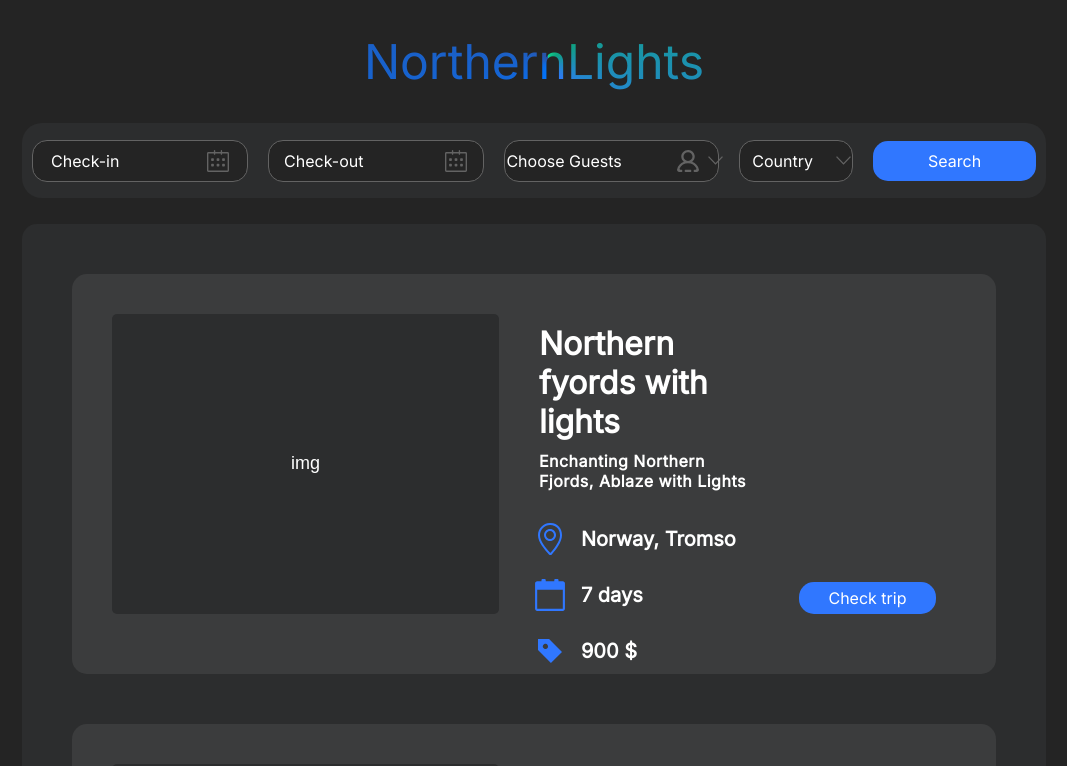
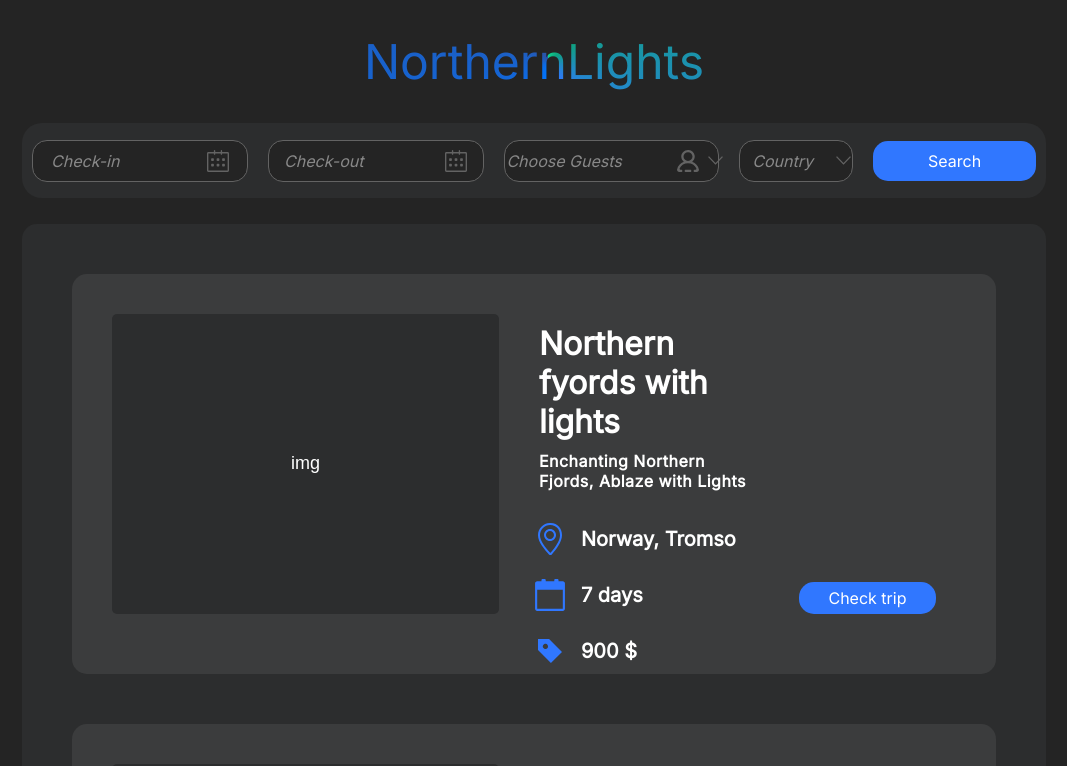
Before and after one commit to immunedev/NorthernLights, a React (Vite) app: page / in a window 1280 px wide. Shown: the top 766 px of the page, without its empty margins (106-1173 px from the left). Built offline with nearby package versions, Linux system fonts and the light colour scheme.

Commit message:
date picker strugle

```diff
--- a/src/DatePicker.jsx
+++ b/src/DatePicker.jsx
@@ -1,21 +1,59 @@
-import React, { useState } from "react";
+import React, { useState, useRef, useEffect } from "react";
 import { ReactComponent as CalenderIcon } from "./assets/calender.svg";
 
+export default function DateForm({ placeholder }) {
+  const [startDate, setStartDate] = useState(null);
+  const [isDatePickerOpen, setDatePickerOpen] = useState(false);
+  const datePickerRef = useRef(null);
 
-export default function DateForm({ placeholder }) {
-    const [value, setValue] = useState('');
+  const handleIconClick = () => {
+    setDatePickerOpen(true);
+  };
+
+  const handleDateChange = (event) => {
+
+    const selectedDate = event.target.value;
 
 
-    React.useEffect(() => {
-        setValue(placeholder);
-    }, [placeholder]);
+    setStartDate(selectedDate);
+    setDatePickerOpen(false);
+  };
 
-    return (
-        <div className="date-picker-form">
-            <div className="date-text">{value}</div>
-            <div className="icon-help">
-                <CalenderIcon className="calender-icon"></CalenderIcon>
-            </div>
+  const handleFormClick = () => {
+    setDatePickerOpen(true);
+  };
+
+
+  useEffect(() => {
+    function handleClickOutside(event) {
+      if (datePickerRef.current && !datePickerRef.current.contains(event.target)) {
+        setDatePickerOpen(false);
+      }
+    }
+
+    document.addEventListener("mousedown", handleClickOutside);
+    return () => {
+      document.removeEventListener("mousedown", handleClickOutside);
+    };
+  }, [datePickerRef]);
+
+  const handlePlaceholder = () => {
+    return startDate ? startDate : placeholder;
+  };
+
+  return (
+    <div className="date-picker-form" onClick={handleFormClick}>
+      <div className="date-text" onClick={handleFormClick}>
+        {handlePlaceholder()}
+      </div>
+      {isDatePickerOpen && (
+        <div ref={datePickerRef}>
+          <input type="date" value={startDate || ""} onChange={handleDateChange} />
         </div>
-    );
+      )}
+      <div className="icon-help">
+        <CalenderIcon className="calender-icon" onClick={handleIconClick} />
+      </div>
+    </div>
+  );
 }
--- a/src/index.css
+++ b/src/index.css
@@ -917,4 +917,45 @@ input[type=text]:focus {
 
 .button-summary:active {
   filter: brightness(0.6);
+}
+
+.date-form-component {
+  display: inline;
+}
+
+.date-picker-form {
+  position: relative;
+}
+
+.date-text {
+  color: #888;
+  font-style: italic;
+}
+
+.country-text {
+  color: #888;
+  font-style: italic;
+}
+
+input[type=date] {
+  color: #888;
+  font-style: italic;
+  display: flex;
+  align-items: center;
+  align-content: center;
+  justify-content: center;
+  background-color: #242424;
+  border: none;
+}
+
+.icon-help {
+  cursor: pointer;
+}
+
+.date-div {
+  display: flex;
+  align-items: center;
+  align-content: center;
+  justify-content: flex-start;
+  margin-left: -20%;
 }/*# sourceMappingURL=index.css.map */
--- a/src/index.sass
+++ b/src/index.sass
@@ -870,6 +870,43 @@ input[type="text"]:focus
 .button-summary:active
     filter: brightness(0.6)
 
+.date-form-component
+    display: inline
+
+
+.date-picker-form
+    position: relative
+
+
+.date-text
+    color: #888
+    font-style: italic
+
+.country-text
+    color: #888
+    font-style: italic
+
+
+input[type="date"]
+    color: #888
+    font-style: italic
+    display: flex
+    align-items: center
+    align-content: center
+    justify-content: center
+    background-color: $bg-page
+    border: none
+
+
+.icon-help
+  cursor: pointer
+
+.date-div
+    display: flex
+    align-items: center
+    align-content: center
+    justify-content: flex-start
+    margin-left: -20%
 
 
 
```
Also changed, not shown: 1 other file (tests, documents, lock files or other folders).
